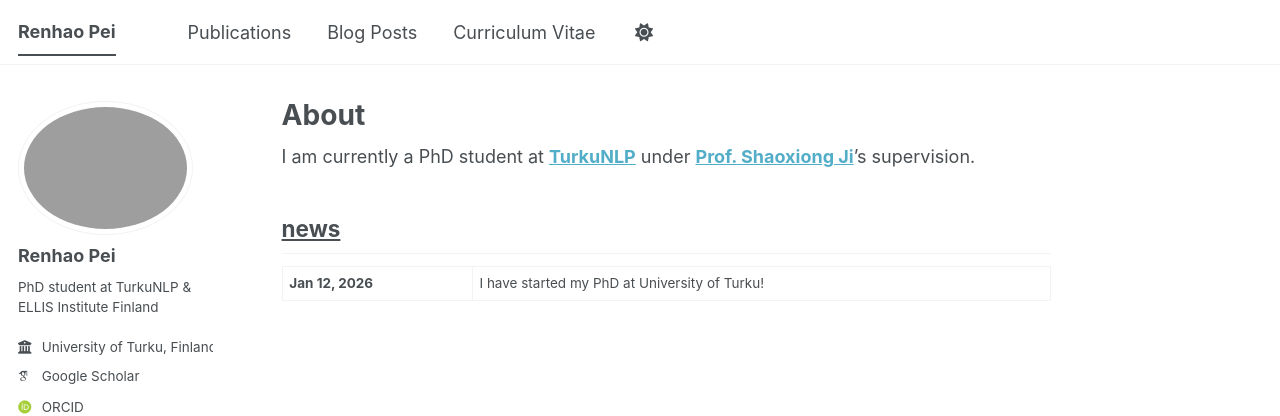
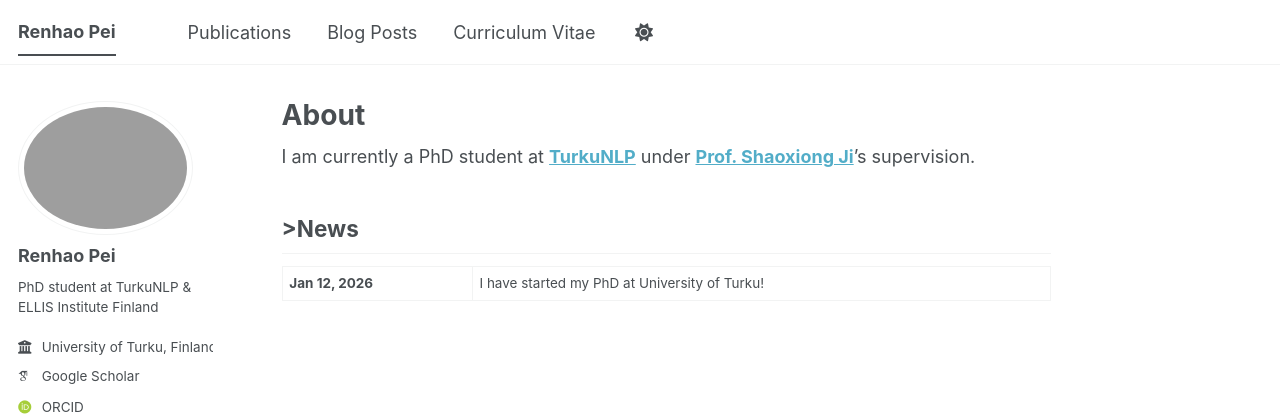
Before and after one commit to Peirh/peirh.github.io, a Jekyll site: the page built from _pages/about.md, in a window 1280 px wide. Shown: the top 416 px of the page. Built offline with Jekyll 4.4.1, drawn with Linux system fonts in a browser that asks for light colours; some web fonts are replaced; a script bundle is joined from its source files by our own code; library files that are not in the unit come from our copies.

Commit message:
Update about.html

```diff
--- a/_layouts/about.html
+++ b/_layouts/about.html
@@ -49,7 +49,7 @@
 
         <!-- News -->
           {% if page.news %}
-            <h2><a href="{{ '/news/' | relative_url }}" style="color: inherit;">news</a></h2>
+            <h2>>News</h2>
             {%- include news.html limit=true %}
           {%- endif %}
 
```
